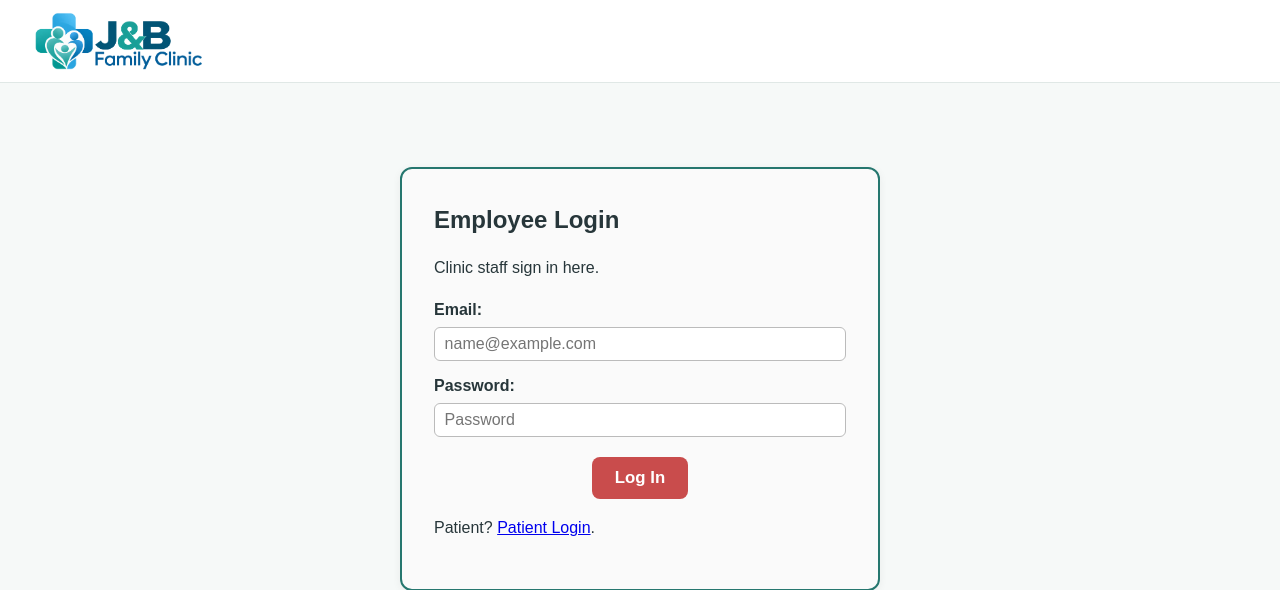
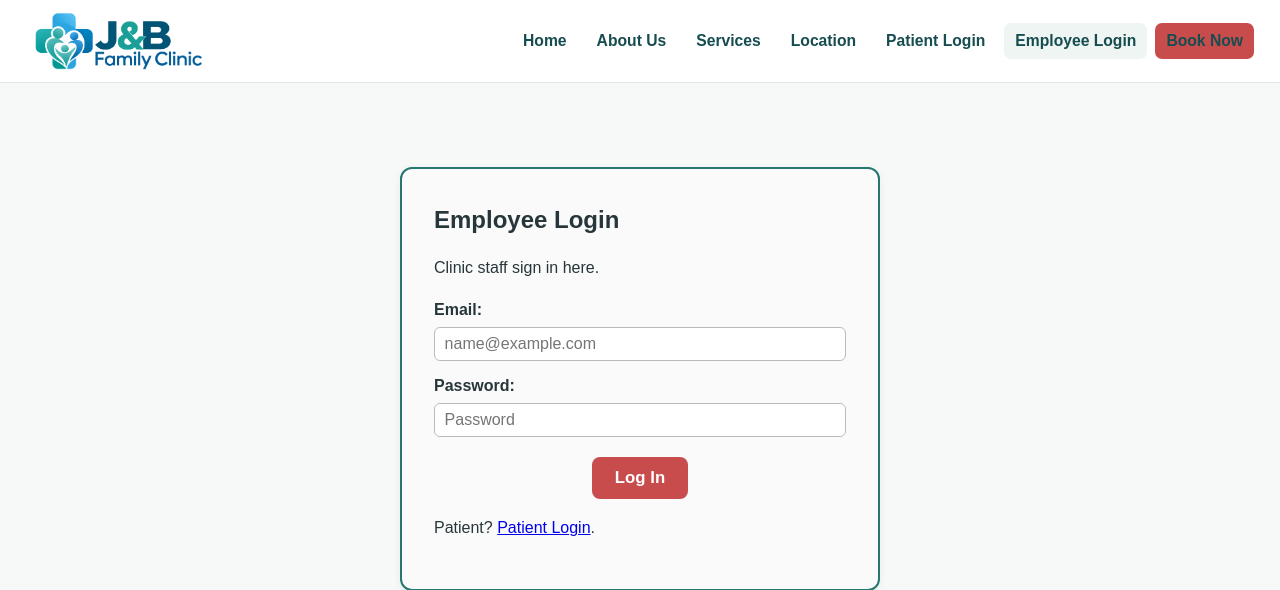
Before and after one commit to 8holic/IE4727-Group-Project, a PHP site: page /doctor.php in a window 1280 px wide. Shown: the top 590 px of the page. Run offline with PHP 8.4, Linux system fonts and the light colour scheme; tables that the repository leaves empty hold one stand-in row (values such as "Sample post").

Commit message:
change to nav on login

```diff
--- a/basic_version/doctor.php
+++ b/basic_version/doctor.php
@@ -231,12 +231,28 @@ if (!doctor_logged_in()) {
 </head>
 <body>
 
-  <header class="top-header">
+  <!--<header class="top-header">
     <a class="logo-link" href="index.html" aria-label="J&B Family Clinic Home">
       <img class="clinic-logo" src="assets/logo.png" alt="J&B Family Clinic logo">
     </a>
-  </header>
+  </header>-->
+    <header class="top-header">
+    <a class="logo-link" href="index.html" aria-label="J&B Family Clinic Home">
+        <img class="clinic-logo" src="assets/logo.png" alt="J&B Family Clinic logo">
+    </a>
 
+    <nav class="top-nav" aria-label="Main navigation">
+        <ul>
+        <li><a href="index.html">Home</a></li>
+        <li><a href="about.html">About Us</a></li>
+        <li><a href="service.html">Services</a></li>
+        <li><a href="location.html">Location</a></li>
+        <li><a href="login.php">Patient Login</a></li>
+        <li><a class="active" href="doctor.php">Employee Login</a></li>
+        <li><a class="book-now" href="booking.php">Book Now</a></li>
+        </ul>
+    </nav>
+    </header>
   <main class="page">
     <section class="booking-form">
       <h2>Employee Login</h2>
@@ -320,20 +336,20 @@ for ($hour = $openHour; $hour <= $closeHour; $hour++) {
 
   <main class="page">
 
-    <!--<div class="staff-head">
+    <div class="staff-head">
       <div>
         <p class="eyebrow">STAFF</p>
         <h1>Appointments</h1>
       </div>
-    </div>-->
+    </div>
 
-    <div class="staff-head">
+    <!--<div class="staff-head">
         <div>
             <p class="eyebrow">STAFF PORTAL</p>
             <h1>Appointments</h1>
             <p>Signed in as <?= h($_SESSION['doctor_name'] ?? '') ?></p>
         </div>
-    </div>
+    </div>-->
 
     <p class="form-msg <?= $notice !== '' ? 'success' : '' ?>"><?= h($notice) ?></p>
     <p class="form-msg <?= $error !== '' ? 'error' : '' ?>"><?= h($error) ?></p>
```
